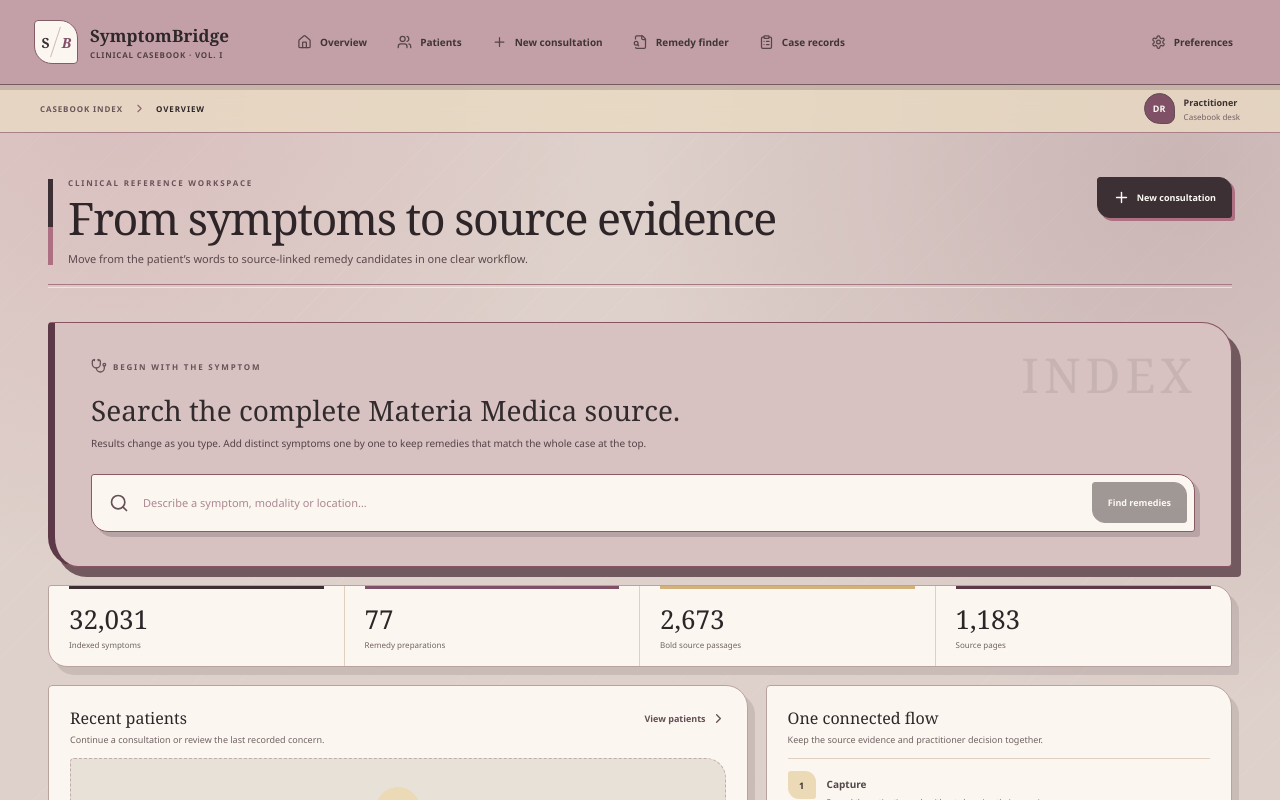
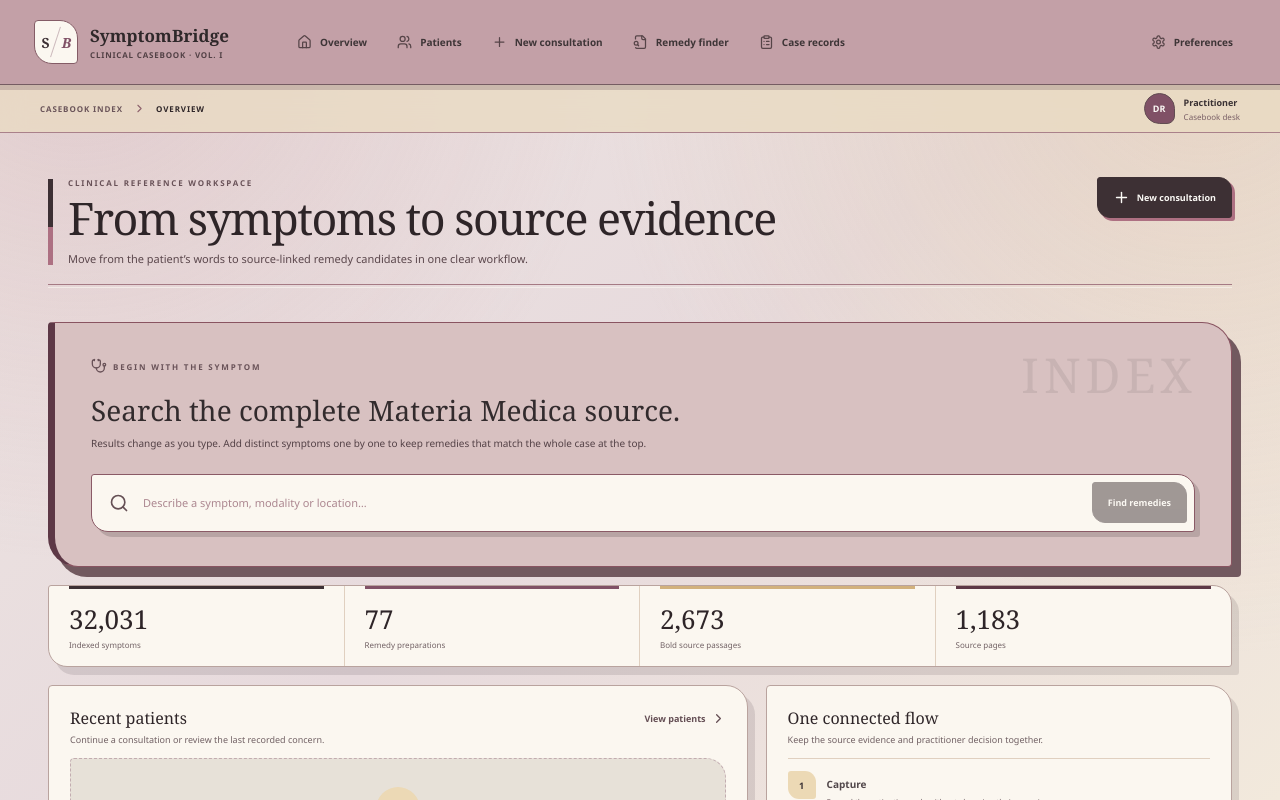
Before and after one commit to krazyDarshan/symptombridge, a React (Vite) app: page / in a window 1280 px wide. Shown: the top 800 px of the page. Built offline with nearby package versions, Linux system fonts and the light colour scheme.

Commit message:
Blend the background into a light fade

```diff
--- a/src/styles.css
+++ b/src/styles.css
@@ -1,13 +1,13 @@
 :root {
   font-family: "Aptos", "Segoe UI", system-ui, -apple-system, sans-serif;
   color: #322a2d;
-  background: #ded0ca;
+  background: #ece3df;
   font-synthesis: none;
   --ink: #322a2d;
   --ink-soft: #51474a;
   --muted: #716164;
   --muted-2: #a08b8d;
-  --canvas: #ded0ca;
+  --canvas: #ece3df;
   --canvas-deep: #b99491;
   --paper: #fbf7f0;
   --paper-soft: #f3eadf;
@@ -32,10 +32,10 @@ body {
   min-width: 320px;
   min-height: 100vh;
   background:
-    radial-gradient(circle at 9% 8%, rgba(207, 158, 169, 0.344) 0, rgba(207, 158, 169, 0) 30rem),
-    radial-gradient(circle at 92% 15%, rgba(128, 81, 102, 0.213) 0, rgba(128, 81, 102, 0) 34rem),
-    repeating-linear-gradient(135deg, rgba(245, 240, 231, 0.08) 0, rgba(245, 240, 231, 0.08) 1px, transparent 1px, transparent 31px),
-    var(--canvas);
+    radial-gradient(circle at 6% 2%, rgba(196, 144, 157, 0.3) 0, rgba(196, 144, 157, 0) 34rem),
+    radial-gradient(circle at 94% 6%, rgba(226, 198, 147, 0.32) 0, rgba(226, 198, 147, 0) 38rem),
+    linear-gradient(140deg, #eee6e2 0%, #e7dadd 52%, #f2e9dc 100%);
+  background-attachment: fixed;
 }
 button, input, select, textarea { font: inherit; }
 button { cursor: pointer; }
```
